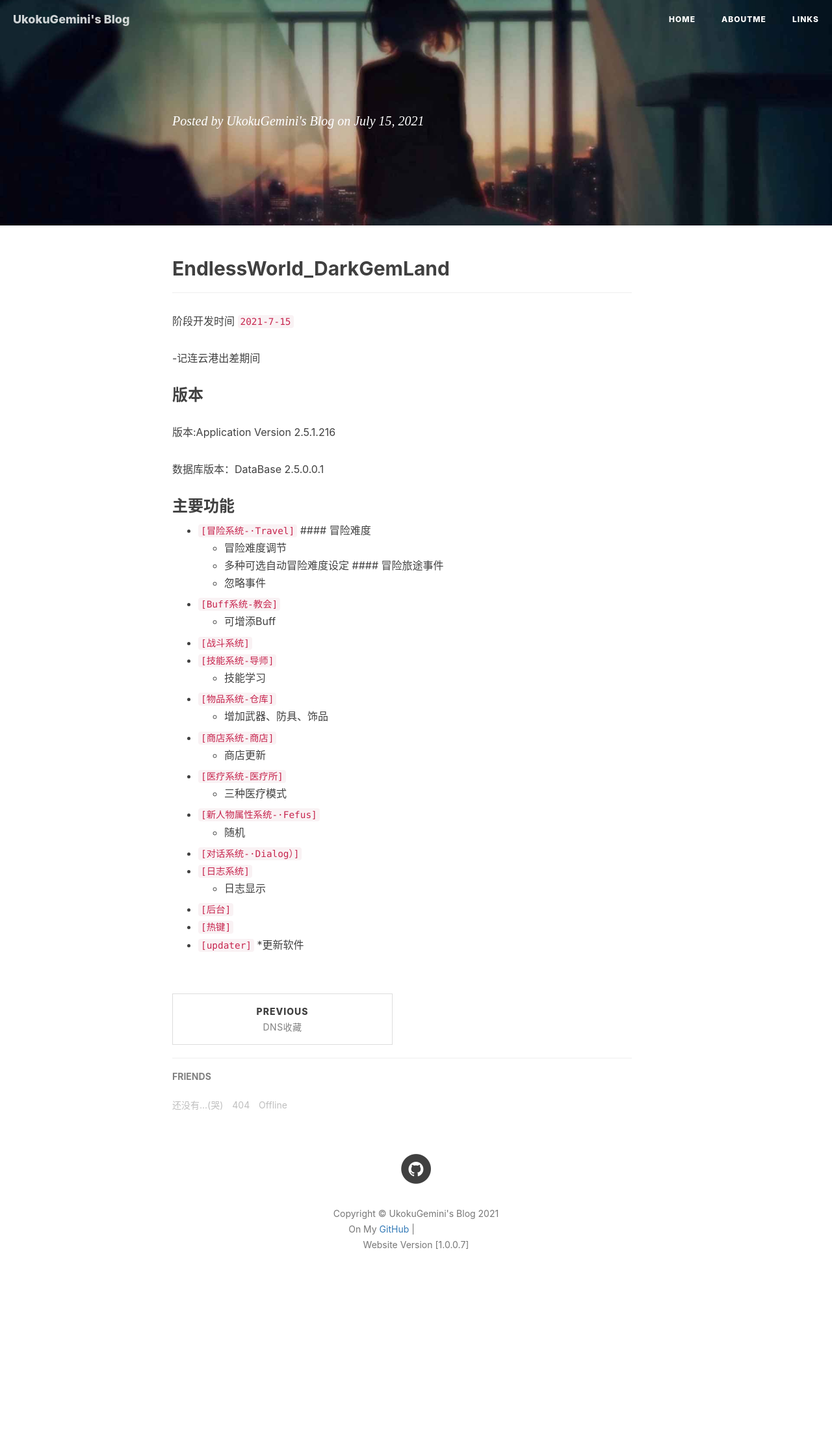
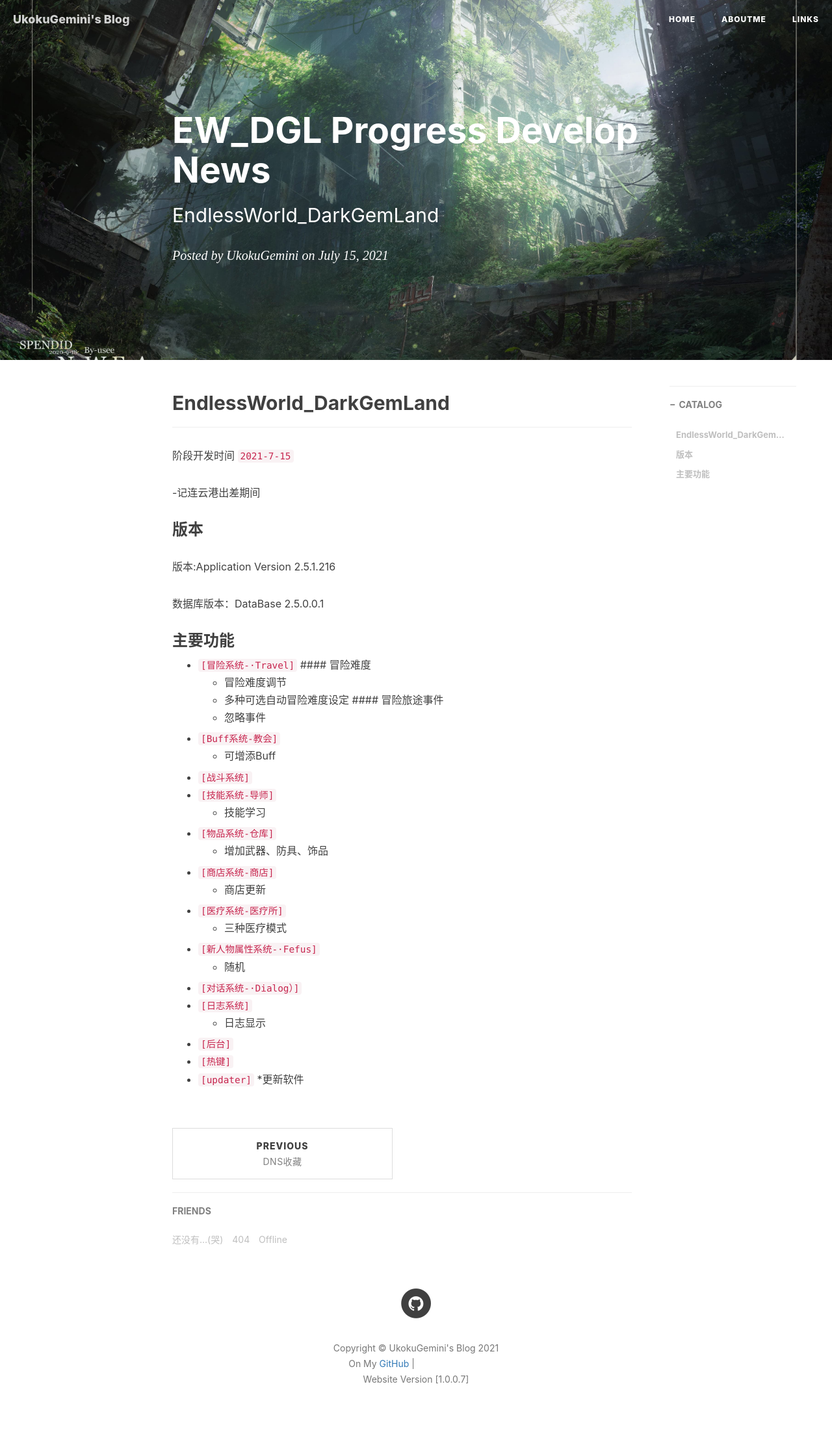
Before and after one commit to UkokuGemini/UkokuGemini.github.io, a Jekyll site: the page built from _posts/2021-07-15-EndlessWorld_DarkGemLand最新状态.md, in a window 1280 px wide. Shown: the whole page at 65% size. Built offline with Jekyll 4.4.1, drawn with Linux system fonts in a browser that asks for light colours; nearby versions of some CDN libraries; our own code applies the rules of GitHub Pages for plain Markdown files; before the commit the page ends 2020 px from its top, so only the background shows below that; grey boxes are pictures that could not be loaded.

Commit message:
Update 2021-07-15-EndlessWorld_DarkGemLand最新状态.md

```diff
--- a/_posts/2021-07-15-EndlessWorld_DarkGemLand最新状态.md
+++ b/_posts/2021-07-15-EndlessWorld_DarkGemLand最新状态.md
@@ -1,12 +1,14 @@
 ---
 layout:     post
-title:      'EW_DGL'Progress Develop News
+title:      EW_DGL Progress Develop News
 subtitle:   EndlessWorld_DarkGemLand
 date:       2021-07-15
 author:     UkokuGemini
 header-img: img/Blog/B05.jpg
 catalog: true
 ---
+
+
 
 ## EndlessWorld_DarkGemLand
 ---
```
